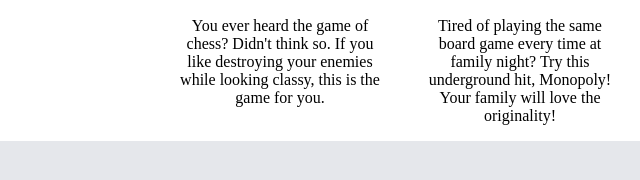
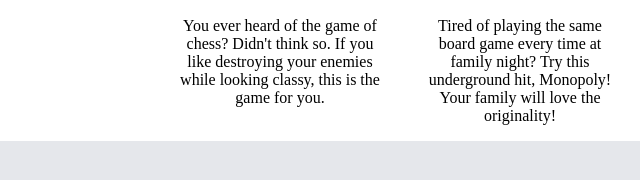
Before and after one commit to alejandrodriguez/odin-landing-page, a plain HTML site: page index.html in a window 1280 px wide. Shown: the part 620-800 px from the top of the page, 0-640 px from the left. Drawn offline with Linux system fonts and the light colour scheme.

Commit message:
Fixed typo

```diff
--- a/index.html
+++ b/index.html
@@ -35,7 +35,7 @@
         <div class="hot">
             <div class=four-images>
                 <img src="images/chess.jpeg" alt=>
-                <p>You ever heard the game of chess? Didn't think so. If you like destroying your enemies while looking classy, this is the game for you.</p>
+                <p>You ever heard of the game of chess? Didn't think so. If you like destroying your enemies while looking classy, this is the game for you.</p>
             </div>
             <div class="four-images">
                 <img src="images/monopoly.jpeg" alt=>
```
